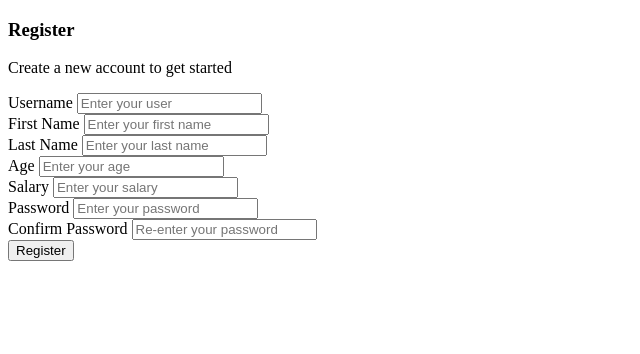
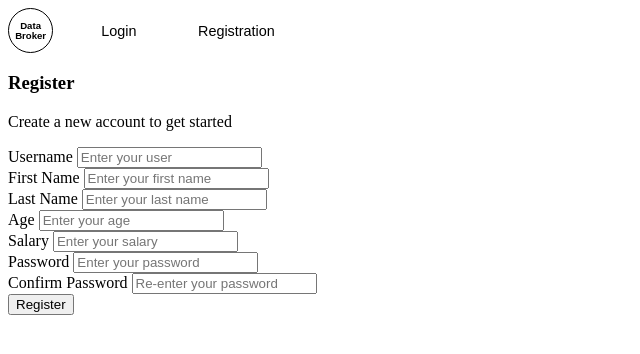
Before and after one commit to whitestjake/data-broker, a website with bundled scripts: page Frontend/views/register.html in a window 1280 px wide. Shown: the whole page, without its empty margins (0-640 px from the left). Built offline with nearby package versions, Linux system fonts and the light colour scheme.

Commit message:
navbar updated
added login and registration paths to navbar, added navbar to registration making it it's own window

```diff
--- a/Frontend/static/css/nav.css
+++ b/Frontend/static/css/nav.css
@@ -39,3 +39,14 @@
     display: block;
     line-height: 1;
 }
+
+#nav-routes {
+    padding: 0 2em 0 2em;
+}
+
+#nav-routes a {
+    padding: 0 2em 0 2em;
+    text-decoration: none;
+    color: black;
+    font-size: 1.5em;
+}
--- a/Frontend/static/js/nav.js
+++ b/Frontend/static/js/nav.js
@@ -19,6 +19,20 @@ export async function loadNavbar(containerId = 'navbar-container') {
                 window.location.href = '/';
             });
         }
+
+        const navLogin = container.querySelector('#login-route');
+        if (navLogin) {
+            navLogin.addEventListener('click', () => {
+                window.location.href = '/'
+            });
+        }
+
+        const navRegister = container.querySelector('#register-route');
+        if (navRegister) {
+            navRegister.addEventListener('click', () => {
+                window.location.href = '/register'
+            });
+        }
     } catch (err) {
         console.error('Error loading navbar:', err);
     }
--- a/Frontend/static/js/register.js
+++ b/Frontend/static/js/register.js
@@ -1,8 +1,10 @@
 
-
+import { loadNavbar } from '/static/js/nav.js';
 
 export function initRegisterForm(container) {
     if (!container) return;
+
+    loadNavbar();
 
     // Salary input auto-formatting (currency)
     container.addEventListener('input', (e) => {
--- a/Frontend/views/nav.html
+++ b/Frontend/views/nav.html
@@ -7,9 +7,12 @@
             <span class="logo-bottom">Broker</span>
         </a>
     </div>
-    <div>
+    <div id="nav-routes">
+        <a href="/">
+            Login
+        </a>
         <a href="/register">
-
+            Registration
         </a>
     </div>
 </nav>
--- a/Frontend/views/register.html
+++ b/Frontend/views/register.html
@@ -4,10 +4,12 @@
     <meta charset="UTF-8">
     <meta name="viewport" content="width=device-width, initial-scale=1.0">
     <link rel="stylesheet" href="/static/css/register.css">
+    <link rel="stylesheet" href="/static/css/nav.css">
     <title>Register Page</title>
 
 </head>
 <body>
+    <div id="navbar-container"></div>
     <main>
         <div>
             <h3>Register</h3>
```
